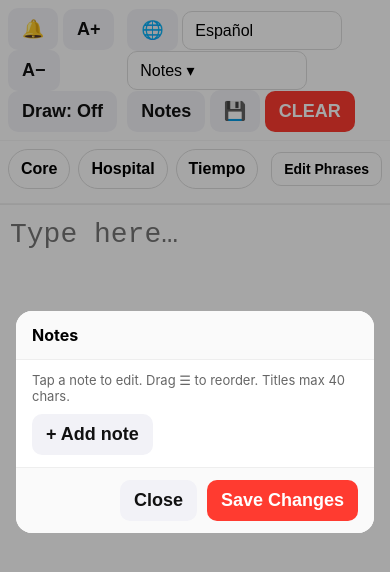
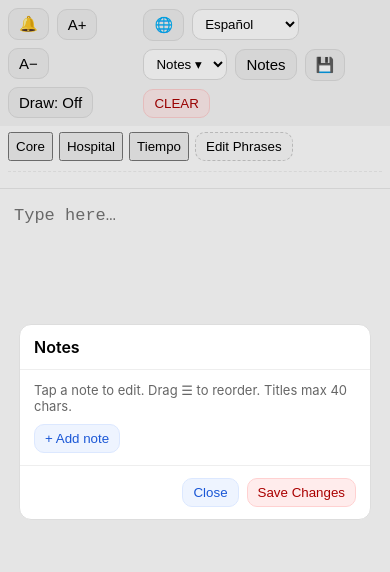
Before and after one commit to Johnniebz/typeboard, a plain HTML site: page index.html in a window 390 px wide. Both pictures are taken after a click on the button "Notes". Drawn offline with Linux system fonts and the light colour scheme.

Commit message:
Update styles.css

```diff
--- a/styles.css
+++ b/styles.css
@@ -1,137 +1,90 @@
-:root { --pad: 10px; }
-html, body { height: 100%; margin: 0; padding: 0; font-family: -apple-system, system-ui, BlinkMacSystemFont, "Segoe UI", Roboto, Arial, sans-serif; background: #ffffff; color: #111; }
-.wrap { height: 100svh; display: flex; flex-direction: column; }
-.area { flex: 1; overflow-y: auto; padding: 8px; position: relative; -webkit-overflow-scrolling: touch; }
-
-/* Sticky header (bar + quickbar) */
-.header { position: sticky; top: 0; z-index: 10; background: #fff; border-bottom: 1px solid #eee; }
-.bar { padding: 8px; display: flex; justify-content: space-between; align-items: center; gap: 8px; }
-.btn { padding: 10px 14px; font-size: 18px; font-weight: 600; border: none; border-radius: 10px; cursor: pointer; -webkit-tap-highlight-color: rgba(0,0,0,0); }
-.btn-clear { background: #ff3b30; color: #fff; font-weight: 700; }
-.btn-large { background: #f2f2f7; color: #111; }
-
-/* Notes controls */
-.notes-controls { display: flex; gap: 8px; align-items: center; }
-.notes-picker {
-  appearance: none; -webkit-appearance: none;
-  padding: 10px 12px; font-size: 16px;
-  border-radius: 10px; border: 1px solid #ddd; background: #fff;
-  width: 180px;
+:root{
+  --pad: 10px;
+  --bg: #ffffff;
+  --fg: #111;
+  --muted: #666;
+  --bar: #f6f6f6;
+  --accent: #2b7cff;
+  --btn: #eee;
 }
 
-/* NEW: Translator controls */
-.translator-controls { display: flex; gap: 8px; align-items: center; }
-.lang-picker {
-  appearance: none; -webkit-appearance: none;
-  padding: 10px 12px; font-size: 16px;
-  border-radius: 10px; border: 1px solid #ddd; background: #fff;
-  width: 160px;
+*{ box-sizing: border-box; }
+html, body { height: 100%; margin: 0; padding: 0; background: var(--bg); color: var(--fg); font-family: -apple-system, system-ui, Segoe UI, Roboto, Arial, sans-serif; }
+.wrap { height: 100svh; display: flex; flex-direction: column; }
+.area { flex: 1; overflow: hidden; position: relative; }
+
+.header { position: sticky; top: 0; z-index: 5; background: var(--bg); border-bottom: 1px solid #eaeaea; }
+.bar { display: flex; justify-content: space-between; align-items: center; padding: 8px; background: var(--bar); gap: 10px; }
+.left-tools, .right-tools { display:flex; gap: 8px; align-items:center; flex-wrap: wrap; }
+
+.quickbar { padding: 6px 8px 10px; background: #fff; }
+.rowbar { display:flex; gap: 6px; flex-wrap: nowrap; overflow-x:auto; padding-bottom: 4px; scrollbar-width: thin; }
+.rowbar::-webkit-scrollbar { height: 8px; }
+.rowbar::-webkit-scrollbar-thumb { background:#ddd; border-radius: 8px; }
+
+#phrasesWrap { border-top: 1px dashed #eee; margin-top: 6px; padding-top: 6px; }
+
+.btn { background: var(--btn); border: 1px solid #ddd; border-radius: 10px; padding: 6px 10px; cursor: pointer; }
+.btn:hover { background: #e9e9e9; }
+.btn-large { font-size: 16px; }
+.btn-clear { background: #ffecec; color: #a00; border-color: #ffd1d1; }
+.btn-sec { background: #eef4ff; border-color: #dce8ff; color: #1a57d6; }
+
+.edit-phrases { padding: 6px 10px; border: 1px dashed #ccc; background: #fafafa; border-radius: 10px; cursor: pointer; }
+
+.lang-picker, .notes-picker { padding: 6px 8px; border-radius: 10px; border:1px solid #ddd; background:#fff; }
+
+#board {
+  position: absolute; inset: 0;
+  width: 100%; height: 100%;
+  border: none; outline: none;
+  padding: 16px;
+  font-size: 18px; line-height: 1.5;
+  background: transparent;
+  resize: none;
 }
 
-/* Quick area with two rows: sections + phrases */
-.quickbar { display: flex; flex-direction: column; gap: 6px; padding: 8px; border-top: 1px solid #f6f6f6; border-bottom: 1px solid #f1f1f1; background: #fff; }
-.rowbar {
-  display: flex; gap: 8px; overflow-x: auto; -webkit-overflow-scrolling: touch; align-items: center;
-}
-.chip {
-  flex: 0 0 auto;
-  padding: 10px 12px;
-  border-radius: 20px;
-  border: 1px solid #ddd;
-  background: #fafafa;
-  font-weight: 600;
-  font-size: 16px;
-  user-select: none;
-  white-space: nowrap;
-}
-.chip:active { background: #f0f0f0; }
-.chip.section { background: #fff; }
-.chip.section.active { background:#111; color:#fff; border-color:#111; }
-.edit-phrases {
-  margin-left: auto;
-  padding: 8px 12px;
-  border-radius: 10px;
-  border: 1px solid #ddd;
-  background: #fff;
-  font-weight: 600;
-  font-size: 14px;
-  flex: 0 0 auto;
+#pad {
+  position: absolute; inset: 0;
+  width: 100%; height: 100%;
+  touch-action: none; /* important for mobile drawing */
+  pointer-events: none; /* enabled when Draw is On */
 }
 
-/* Sliding phrases row */
-#phrasesWrap { overflow: hidden; transition: max-height 200ms ease, opacity 200ms ease; opacity: 1; }
-#phrasesWrap.collapsed { max-height: 0; opacity: 0; }
+#drawings { position: absolute; inset: 0; pointer-events: none; }
 
-/* Text area */
-textarea { width: 100%; height: 100%; box-sizing: border-box; border: none; outline: none; resize: none; font-size: 28px; line-height: 1.4; -webkit-appearance: none; }
+dialog { border: 1px solid #ddd; border-radius: 12px; padding: 0; width: min(920px, 96vw); }
+.dlg-head { padding: 12px 14px; border-bottom: 1px solid #eee; font-weight: 600; }
+.dlg-body { padding: 12px 14px; max-height: 60vh; overflow: auto; }
+.dlg-foot { padding: 12px 14px; border-top: 1px solid #eee; display:flex; justify-content: flex-end; gap: 8px; }
+.note { color: var(--muted); font-size: 13px; margin-bottom: 10px; }
 
-/* Dialog base */
-dialog::backdrop { background: rgba(0,0,0,0.35); }
-dialog { border: none; border-radius: 16px; max-width: 640px; width: calc(100% - 32px); padding: 0; overflow: hidden; }
-.dlg-head { padding: 14px 16px; font-weight: 700; border-bottom: 1px solid #eee; background: #fafafa; }
-.dlg-body { padding: 12px 16px; max-height: 60vh; overflow: auto; }
-.dlg-foot { display: flex; gap: 10px; padding: 12px 16px; border-top: 1px solid #eee; justify-content: flex-end; background: #fafafa; }
-.btn-sec { background: #f2f2f7; color: #111; }
-.note { font-size: 13px; color: #666; margin-bottom: 10px; }
+.section-card, .note-card {
+  border:1px solid #eaeaea; border-radius:12px; padding:10px; background:#fff; margin: 8px 0;
+  display:grid; grid-template-columns: auto 1fr auto; gap:10px; align-items:center;
+}
+.handle { cursor:grab; user-select:none; font-size:20px; color:#999; padding:0 6px; }
+.handle:active { cursor:grabbing; }
 
-/* Manage Phrases (sections) — compact, collapsible, draggable */
-.sec-row {
-  display: grid;
-  grid-template-columns: 28px 1fr auto 24px;
-  align-items: center;
-  gap: 10px;
-  padding: 10px 8px;
-  border: 1px solid #eee;
-  border-radius: 12px;
-  background: #fff;
-  margin-bottom: 10px;
-  touch-action: pan-y;
+.section-card input.section-title,
+.note-card input.note-title {
+  width: 100%; border:1px solid #ddd; border-radius:8px; padding:6px 8px;
 }
-.sec-row.dragging { opacity: 0.9; box-shadow: 0 6px 18px rgba(0,0,0,0.12); }
-.handle { font-size: 18px; text-align: center; user-select: none; cursor: grab; }
-.title { font-weight: 600; font-size: 16px; white-space: nowrap; overflow: hidden; text-overflow: ellipsis; }
-.chev { font-size: 18px; text-align: center; user-select: none; }
-.delete-inline {
-  background: #fff;
-  border: 1px solid #ffd7d4;
-  color: #ff3b30;
-  border-radius: 10px;
-  padding: 6px 10px;
-  font-size: 14px;
-  font-weight: 600;
+.section-card textarea.section-phrases {
+  grid-column: 1 / -1; width:100%; min-height:80px;
+  border:1px solid #ddd; border-radius:8px; padding:6px 8px; resize: vertical;
 }
-.delete-inline:active { background: #ffeceb; }
-.sec-editor { display: none; grid-column: 1 / -1; margin-top: 8px; padding-top: 8px; border-top: 1px dashed #eee; }
-.sec-row.expanded .sec-editor { display: block; }
-.row { display: flex; gap: 10px; align-items: center; margin-bottom: 10px; }
-.row input[type="text"], .row textarea { flex: 1; padding: 10px 12px; font-size: 16px; border: 1px solid #ddd; border-radius: 10px; box-sizing: border-box; }
-.row textarea { min-height: 96px; font-size: 15px; line-height: 1.4; }
 
-.drag-placeholder { height: 58px; border: 2px dashed #cfcfcf; border-radius: 12px; margin: 8px 0; }
+.card-actions { display:flex; gap:6px; }
+.card-actions .del { background:#ffefef; border-color:#ffdede; color:#a00; }
 
-/* Notes Manager */
-.note-row {
-  display: grid;
-  grid-template-columns: 28px 1fr auto 24px;
-  align-items: center;
-  gap: 10px;
-  padding: 10px 8px;
-  border: 1px solid #eee;
-  border-radius: 12px;
-  background: #fff;
-  margin-bottom: 8px;
-  position: relative;
-  touch-action: pan-y;
+.phrase-btn, .section-btn {
+  white-space: nowrap; border:1px solid #ddd; border-radius: 999px;
+  background:#fafafa; padding:6px 10px; cursor:pointer; font-size: 14px;
 }
-.note-row.dragging { opacity: 0.9; box-shadow: 0 6px 18px rgba(0,0,0,0.12); }
-.note-editor { display: none; grid-column: 1 / -1; margin-top: 8px; padding-top: 8px; border-top: 1px dashed #eee; }
-.note-row.expanded .note-editor { display: block; }
-.note-editor .row { display: flex; gap: 8px; margin-bottom: 8px; }
-.note-editor input[type="text"] { flex: 1; padding: 10px 12px; font-size: 15px; border: 1px solid #ddd; border-radius: 10px; }
-.note-editor textarea { width: 100%; min-height: 140px; font-size: 15px; line-height: 1.4; border: 1px solid #ddd; border-radius: 10px; padding: 8px 10px; box-sizing: border-box; }
-.note-editor .actions { display: flex; gap: 8px; justify-content: flex-end; margin-top: 8px; }
+.section-btn.active { background:#e9f0ff; border-color:#d6e2ff; color:#1a57d6; }
 
-/* Drawing overlay + saved images */
-#pad { position: absolute; inset: 8px; width: calc(100% - 16px); height: calc(100% - 16px); touch-action: none; border-radius: 6px; pointer-events: none; }
-.drawing-active #pad { pointer-events: auto; }
-#drawings img { max-width: 100%; height: auto; display: block; margin: 4px 0; border-radius: 6px; }
+@media (max-width: 600px){
+  .btn-large{ font-size: 15px; }
+  #board { font-size: 17px; padding: 14px; }
+}
```
